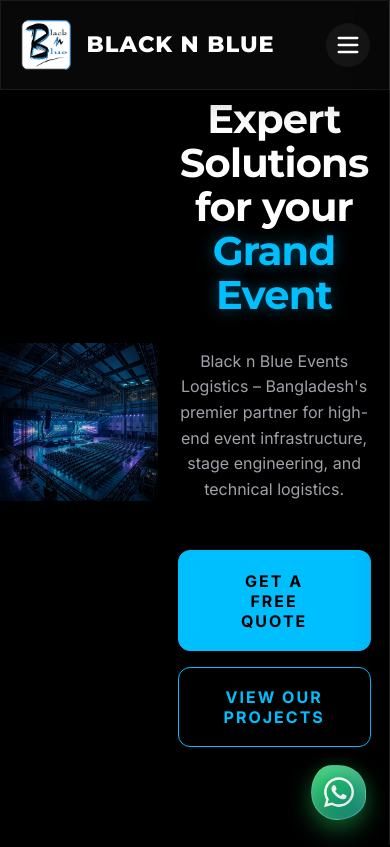
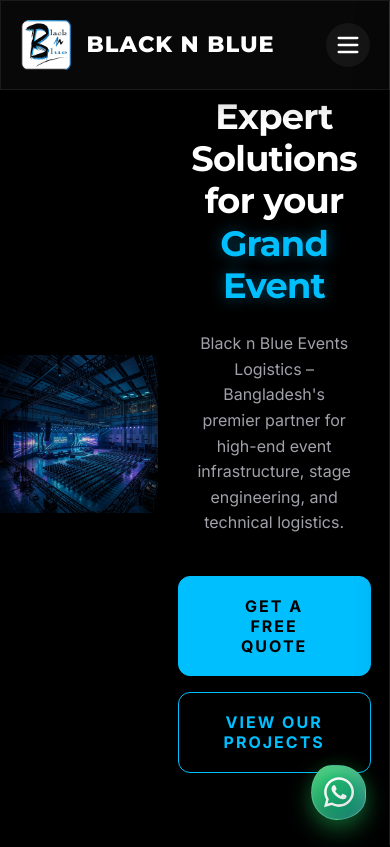
Before and after one commit to TanjeemShadab/BlacknBlue, a React (Vite) app: page / in a window 390 px wide. Shown: the top 847 px of the page. Built offline with nearby package versions, Linux system fonts and the light colour scheme.

Commit message:
Mobile UX Refinement: Implemented two-column footer and optimized hero section for mobile devices.

```diff
--- a/src/components/layout/Footer.css
+++ b/src/components/layout/Footer.css
@@ -150,11 +150,29 @@
 
 @media (max-width: 600px) {
   .footer-grid {
-    grid-template-columns: 1fr;
+    grid-template-columns: repeat(2, 1fr);
+    gap: 2.5rem;
   }
+
+  .footer-brand {
+    grid-column: span 2;
+    text-align: center;
+    border-bottom: 1px solid var(--glass-border);
+    padding-bottom: 2rem;
+    margin-bottom: 1rem;
+  }
+
+  .footer-brand .footer-desc {
+    max-width: 100%;
+  }
+
   .footer-bottom-flex {
     flex-direction: column;
     gap: 1.5rem;
     text-align: center;
   }
+
+  .footer-links h3, .footer-contact h3 {
+    margin-bottom: 1.5rem;
+  }
 }
--- a/src/pages/Home.css
+++ b/src/pages/Home.css
@@ -142,10 +142,38 @@
 }
 
 @media (max-width: 768px) {
+  .hero {
+    height: auto;
+    min-height: 80svh;
+    padding: 6rem 0;
+  }
+
+  .hero-container {
+    padding-top: 2rem;
+  }
+
+  .hero-content h1 {
+    font-size: 2.2rem;
+    line-height: 1.2;
+  }
+
+  .hero-content p {
+    margin: 1.5rem 0 2.5rem;
+    font-size: 1rem;
+    padding: 0 1rem;
+  }
+
   .hero-btns {
     flex-direction: column;
     align-items: center;
     gap: 1rem;
+    width: 100%;
+    max-width: 320px;
+    margin: 0 auto;
+  }
+
+  .hero-btns button {
+    width: 100%;
   }
 
   .why-us-grid {
@@ -156,4 +184,8 @@
   .services-grid {
     grid-template-columns: 1fr;
   }
+
+  .image-experience-badge {
+    padding: 1rem;
+  }
 }
```
Also changed, not shown: 1 other file (tests, documents, lock files or other folders).
